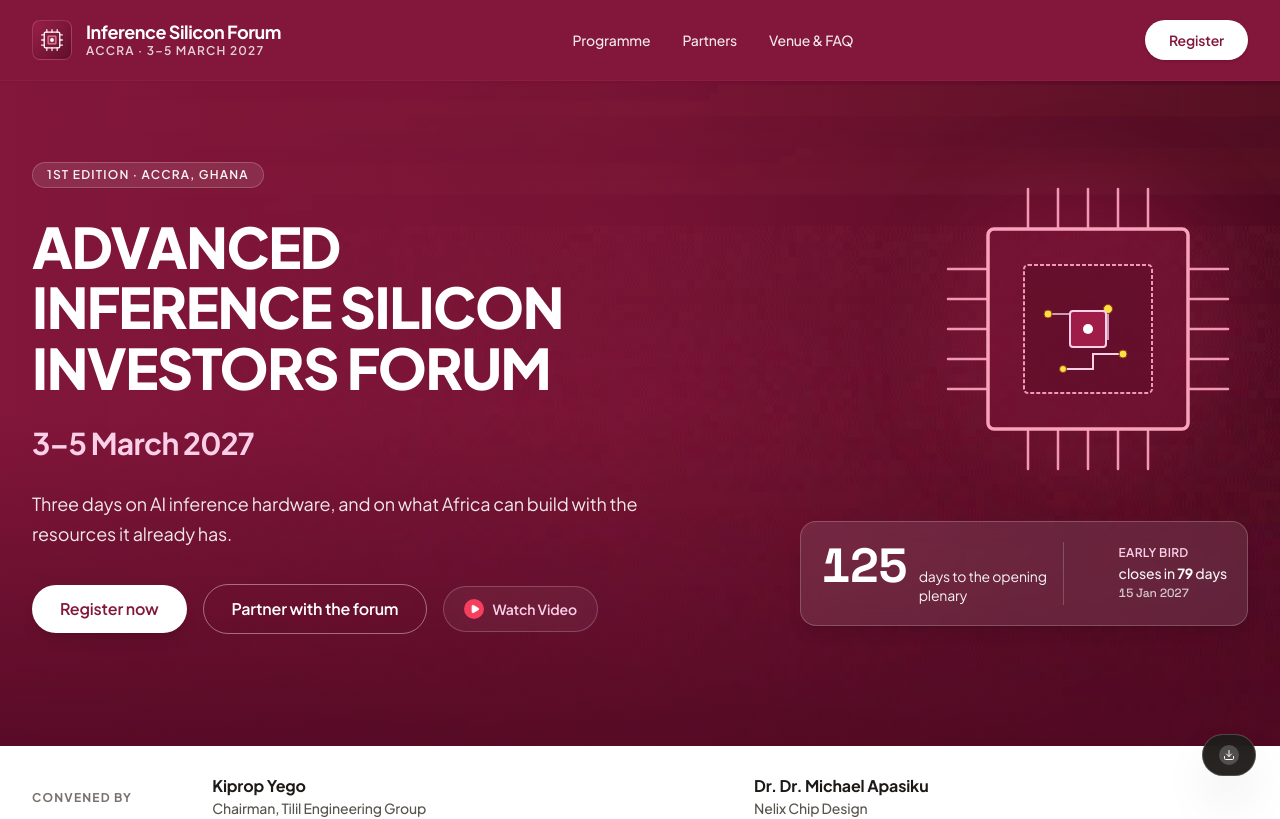
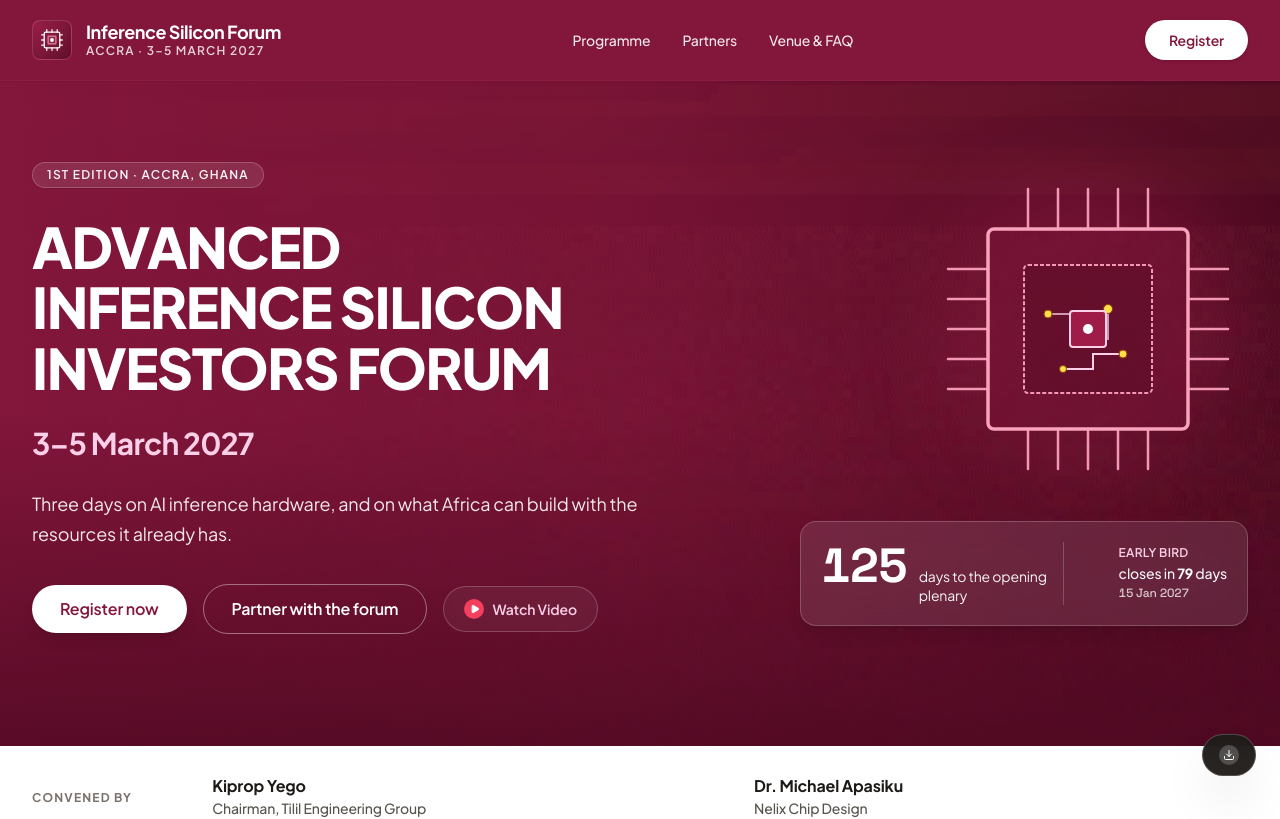
Before and after one commit to KigHeart/InferenceSiliconWeb, a React (Vite) app: page / in a window 1280 px wide. Shown: the top 819 px of the page. Built offline with nearby package versions, Linux system fonts and the light colour scheme.

Commit message:
Fix duplicate title to Dr. Michael Apasiku

```diff
--- a/src/App.tsx
+++ b/src/App.tsx
@@ -80,7 +80,7 @@ export default function App() {
           onOpenVideo={() => setIsVideoOpen(true)}
         />
 
-        {/* 3. Convened By Bar (Kiprop Yego & Dr. Dr. Michael Apasiku) */}
+        {/* 3. Convened By Bar (Kiprop Yego & Dr. Michael Apasiku) */}
         <Conveners />
 
         {/* 4. Why This Forum, And Why Now (Editorial 2-column thesis) */}
--- a/src/components/Footer.tsx
+++ b/src/components/Footer.tsx
@@ -130,7 +130,7 @@ export const Footer: React.FC<FooterProps> = ({
                 <div className="text-xs text-stone-400">Chairman, Tilil Engineering Group</div>
               </div>
               <div>
-                <div className="font-semibold text-white">Dr. Dr. Michael Apasiku</div>
+                <div className="font-semibold text-white">Dr. Michael Apasiku</div>
                 <div className="text-xs text-stone-400">Nelix Chip Design</div>
               </div>
             </div>
--- a/src/components/PartnerModal.tsx
+++ b/src/components/PartnerModal.tsx
@@ -89,7 +89,7 @@ export const PartnerModal: React.FC<PartnerModalProps> = ({
               </div>
               <h3 className="text-2xl font-bold text-stone-900">Enquiry Received</h3>
               <p className="text-sm text-stone-600 max-w-md mx-auto">
-                Thank you for your interest in backing the Advanced Inference Silicon Forum. Our partnerships team (chaired by Kiprop Yego & Dr. Dr. Michael Apasiku) will review your requirements and reach out within 24 hours with the detailed sponsorship prospectus.
+                Thank you for your interest in backing the Advanced Inference Silicon Forum. Our partnerships team (chaired by Kiprop Yego & Dr. Michael Apasiku) will review your requirements and reach out within 24 hours with the detailed sponsorship prospectus.
               </p>
               <button
                 onClick={onClose}
--- a/src/data/forumData.ts
+++ b/src/data/forumData.ts
@@ -21,7 +21,7 @@ export const FORUM_CONFIG = {
       contact: 'yeqoen@outlook.com'
     },
     {
-      name: 'Dr. Dr. Michael Apasiku',
+      name: 'Dr. Michael Apasiku',
       role: 'Nelix Chip Design',
       bio: 'Pioneering ASIC architect and founder driving custom edge-AI silicon architectures, RISC-V compute engines and semiconductor IP development.',
       org: 'Nelix Chip Design',
@@ -192,7 +192,7 @@ export const PROGRAMME_DAYS: DayProgramme[] = [
         description: 'From training clusters to edge inference: why model execution economics govern the next decade of technology and where capital must flow.',
         speakers: [
           { name: 'Kiprop Yego', role: 'Chairman', company: 'Tilil Engineering Group' },
-          { name: 'Dr. Dr. Michael Apasiku', role: 'Chief Architect', company: 'Nelix Chip Design' }
+          { name: 'Dr. Michael Apasiku', role: 'Chief Architect', company: 'Nelix Chip Design' }
         ],
         location: 'Auditorium Magna'
       },
@@ -347,7 +347,7 @@ export const ATTENDEE_SPOTLIGHTS: AttendeeSpotlight[] = [
   },
   {
     id: 'michael-apasiku',
-    name: 'Dr. Dr. Michael Apasiku',
+    name: 'Dr. Michael Apasiku',
     title: 'Chief Silicon Architect',
     company: 'Nelix Chip Design',
     category: 'Architect',
```
Also changed, not shown: 1 other file (tests, documents, lock files or other folders).
